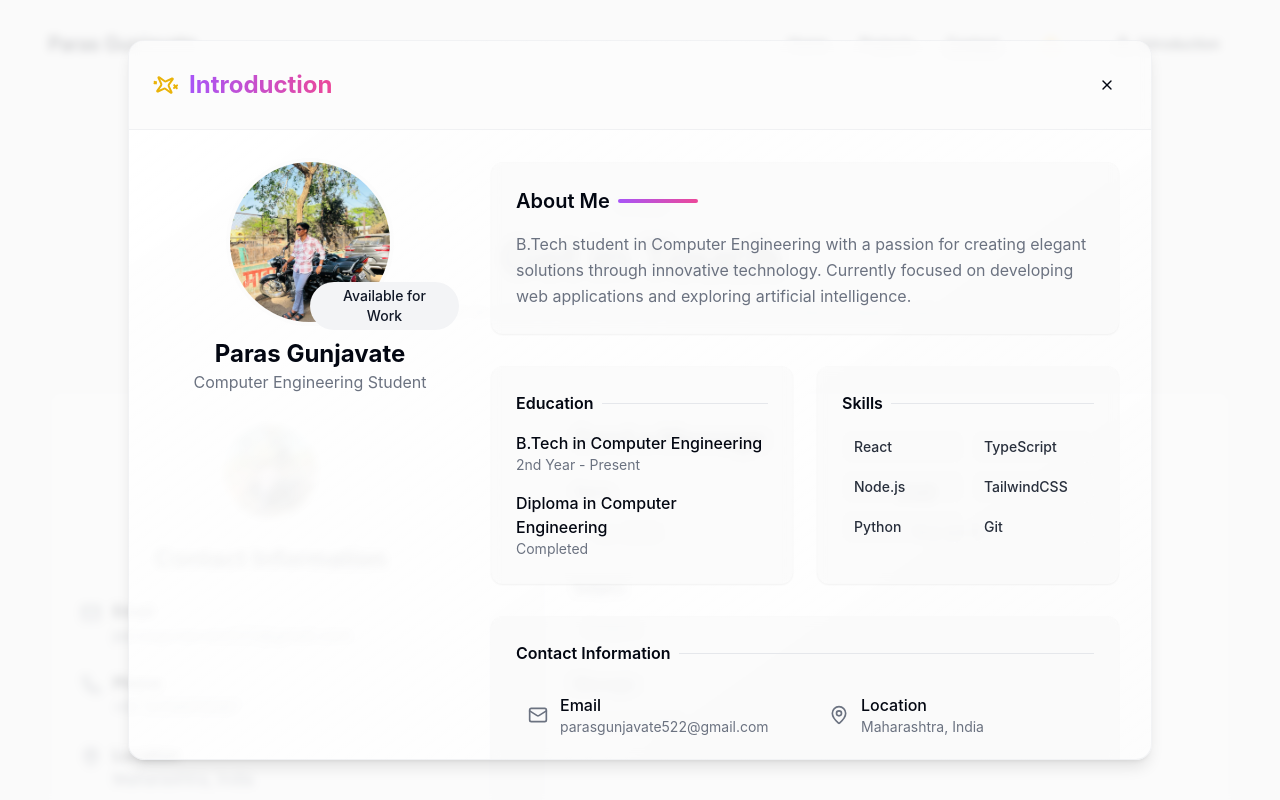
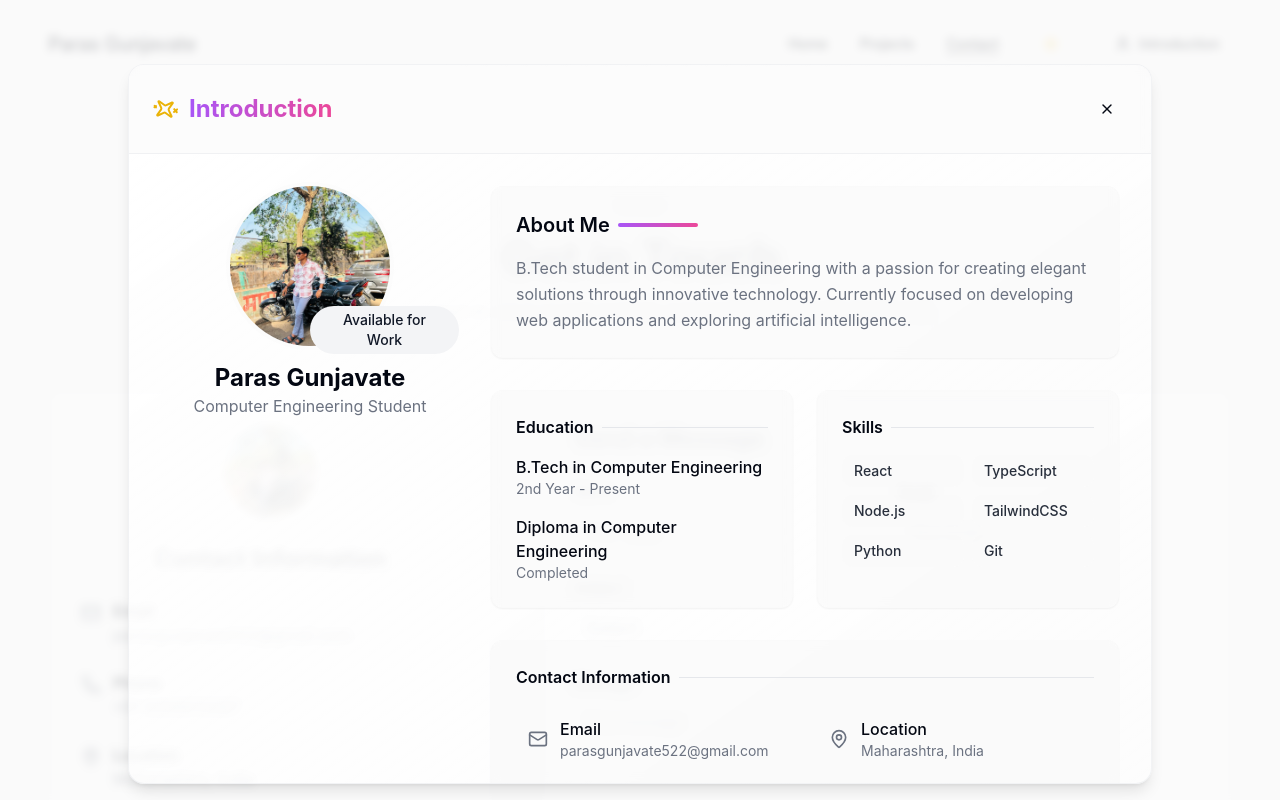
Before and after one commit to Paras045/portfoliopg, a React (Vite) app: page /contact in a window 1280 px wide. Both pictures are taken after a click on the button "Introduction". Shown: the top 800 px of the page. Built offline with nearby package versions, Linux system fonts and the light colour scheme.

Commit message:
Fix modal display on scroll
The introduction modal was not displaying correctly when the page was scrolled. This commit fixes the modal's positioning and ensures it is visible on screen regardless of scroll position.

```diff
--- a/src/components/Header.tsx
+++ b/src/components/Header.tsx
@@ -31,6 +31,15 @@ const Header = () => {
   useEffect(() => {
     setMobileMenuOpen(false);
   }, [location.pathname]);
+
+  const handleOpenIntroModal = () => {
+    // Close mobile menu if open
+    if (mobileMenuOpen) {
+      setMobileMenuOpen(false);
+    }
+    // Open introduction modal
+    setIntroModalOpen(true);
+  };
 
   return (
     <header
@@ -72,7 +81,7 @@ const Header = () => {
             variant="ghost"
             size="sm"
             className="flex items-center gap-2 bg-primary/5 hover:bg-primary/10 transition-colors"
-            onClick={() => setIntroModalOpen(true)}
+            onClick={handleOpenIntroModal}
           >
             <User className="h-4 w-4" />
             <span className="text-sm font-medium">Introduction</span>
@@ -117,10 +126,7 @@ const Header = () => {
                 variant="outline"
                 size="sm"
                 className="flex items-center gap-2 justify-start"
-                onClick={() => {
-                  setIntroModalOpen(true);
-                  setMobileMenuOpen(false);
-                }}
+                onClick={handleOpenIntroModal}
               >
                 <User className="h-4 w-4" />
                 <span className="text-sm font-medium">Introduction</span>
--- a/src/components/IntroductionModal.tsx
+++ b/src/components/IntroductionModal.tsx
@@ -1,5 +1,5 @@
 
-import React, { useEffect } from "react";
+import React, { useEffect, useRef } from "react";
 import { X, Github, Linkedin, Mail, Phone, MapPin, Star, Sparkles } from "lucide-react";
 import { motion, AnimatePresence } from "framer-motion";
 import { Button } from "@/components/ui/button";
@@ -10,6 +10,8 @@ interface IntroductionModalProps {
 }
 
 const IntroductionModal = ({ isOpen, onClose }: IntroductionModalProps) => {
+  const modalRef = useRef<HTMLDivElement>(null);
+
   // Add keyboard event listener to close on Escape key
   useEffect(() => {
     const handleKeyDown = (e: KeyboardEvent) => {
@@ -26,6 +28,17 @@ const IntroductionModal = ({ isOpen, onClose }: IntroductionModalProps) => {
   useEffect(() => {
     if (isOpen) {
       document.body.style.overflow = "hidden";
+
+      // Set focus to the modal
+      if (modalRef.current) {
+        modalRef.current.focus();
+      }
+
+      // Scroll to top of the modal
+      window.scrollTo({
+        top: 0,
+        behavior: "smooth"
+      });
     } else {
       document.body.style.overflow = "";
     }
@@ -39,7 +52,7 @@ const IntroductionModal = ({ isOpen, onClose }: IntroductionModalProps) => {
   return (
     <AnimatePresence>
       {isOpen && (
-        <div className="fixed inset-0 z-50 flex items-center justify-center">
+        <div className="fixed inset-0 z-50 flex items-start justify-center overflow-y-auto pt-10 pb-10">
           <motion.div
             initial={{ opacity: 0 }}
             animate={{ opacity: 1 }}
@@ -50,6 +63,7 @@ const IntroductionModal = ({ isOpen, onClose }: IntroductionModalProps) => {
           />
 
           <motion.div
+            ref={modalRef}
             initial={{ opacity: 0, scale: 0.95, y: 20 }}
             animate={{ opacity: 1, scale: 1, y: 0 }}
             exit={{ opacity: 0, scale: 0.95, y: 20 }}
@@ -59,7 +73,8 @@ const IntroductionModal = ({ isOpen, onClose }: IntroductionModalProps) => {
               stiffness: 300,
               duration: 0.4
             }}
-            className="relative z-50 w-full max-w-5xl max-h-[90vh] overflow-auto bg-gradient-to-br from-card/90 to-card/50 shadow-lg rounded-2xl border border-border/50"
+            className="relative z-50 w-full max-w-5xl max-h-[90vh] my-6 mx-auto overflow-auto bg-gradient-to-br from-card/90 to-card/50 shadow-lg rounded-2xl border border-border/50"
+            tabIndex={-1}
           >
             <div className="sticky top-0 z-10 flex items-center justify-between p-6 backdrop-blur-sm bg-background/50 border-b border-border/50">
               <div className="flex items-center gap-3">
```
